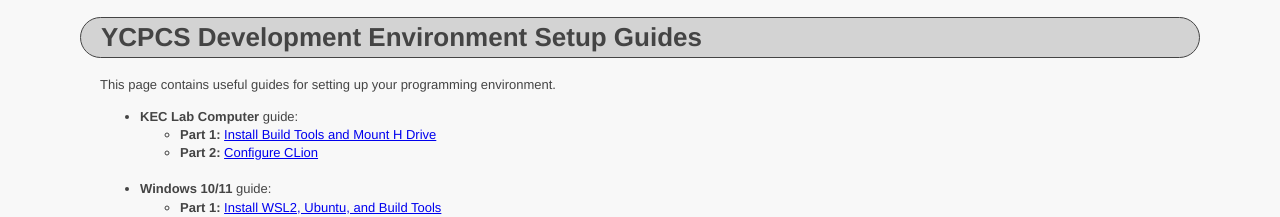
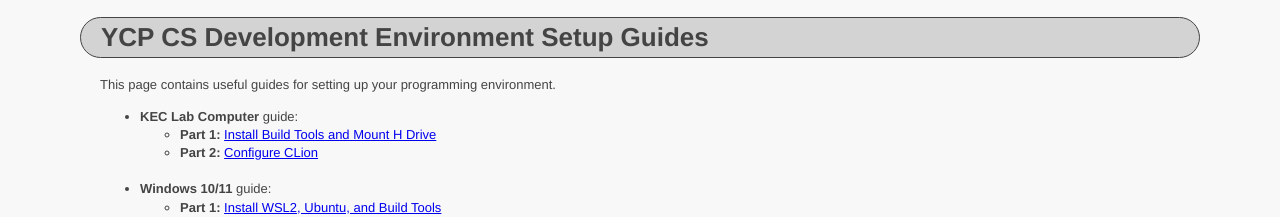
Before and after one commit to ycpcs/dev-env-setup-guide, a Jekyll site: the page built from index.md, in a window 1280 px wide. Shown: the top 217 px of the page. Built offline with Jekyll 4.4.1, drawn with Linux system fonts in a browser that asks for light colours.

Commit message:
updated some headers

```diff
--- a/_config.yml
+++ b/_config.yml
@@ -1,4 +1,4 @@
-name: "YCPCS Development Environment Setup Guides"
+name: "YCP CS Development Environment Setup Guides"
 description: "This page contains guides to aid in the setup of the development environments required for many of the YCPCS courses."
 
 url: "https://ycpcs.github.io/dev-env-setup-guide"
--- a/index.md
+++ b/index.md
@@ -1,6 +1,6 @@
 ---
 layout: default
-title: YCPCS Development Environment Setup Guides
+title: YCP CS Development Environment Setup Guides
 ---
 
 This page contains useful guides for setting up your programming environment.
```
